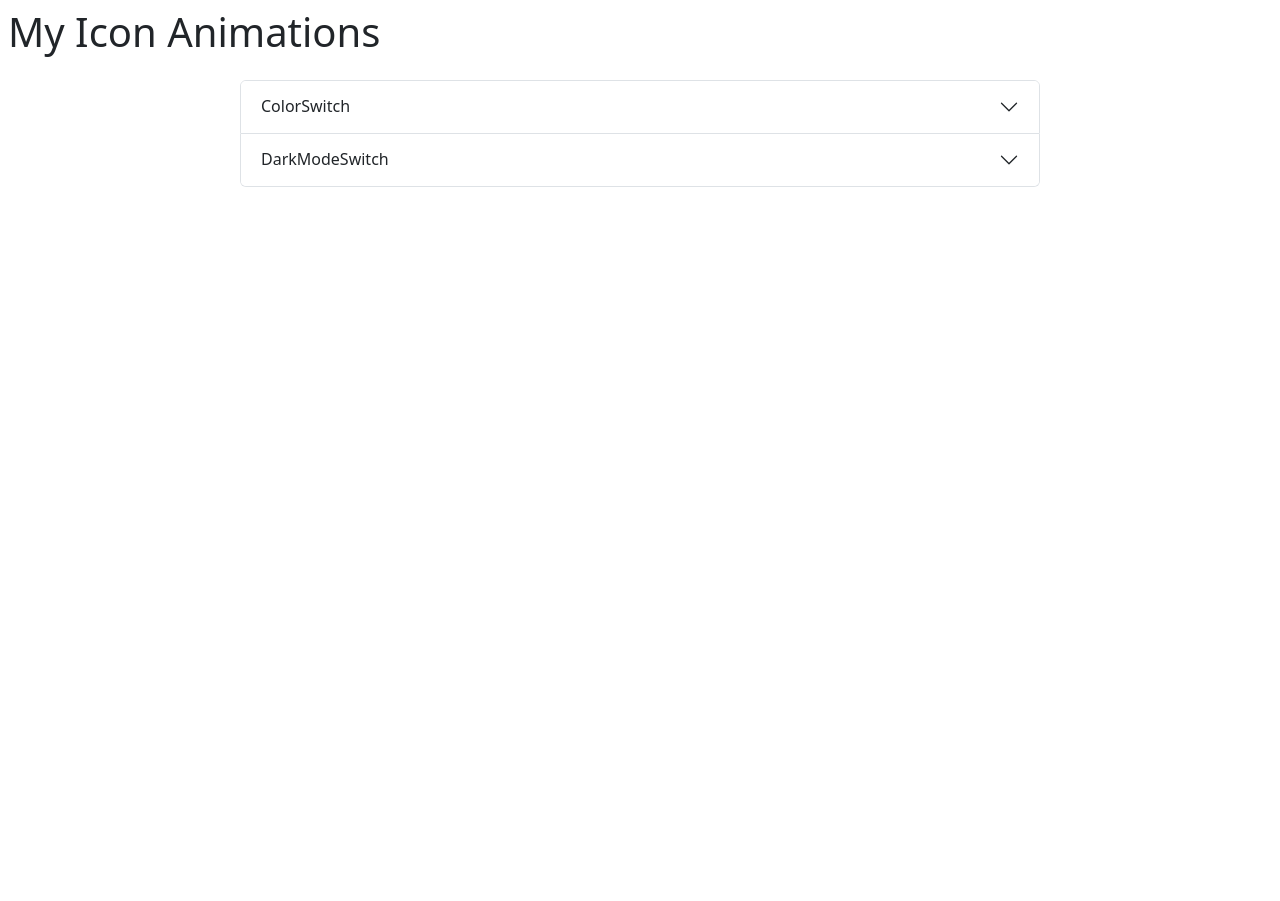
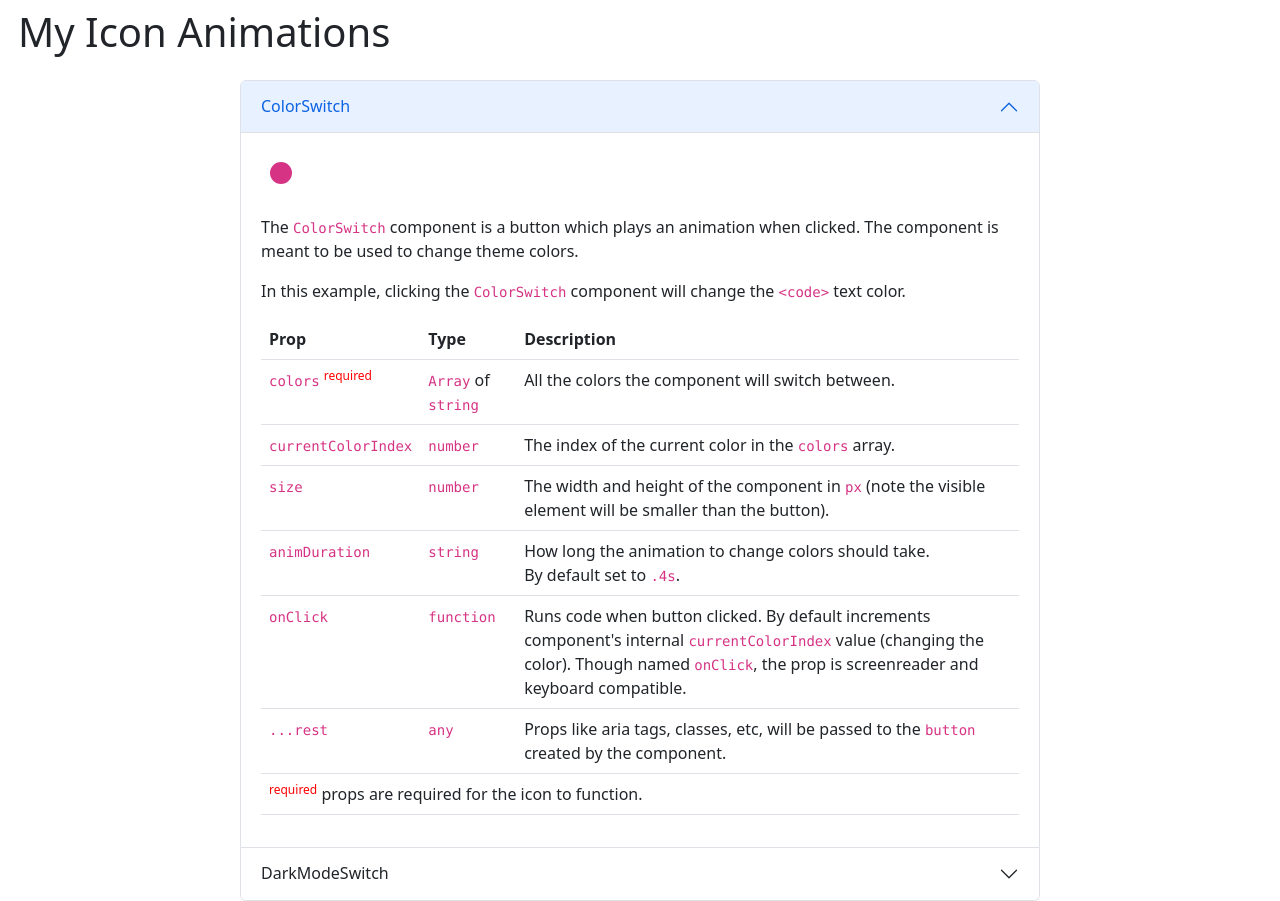
Before and after one commit to arth-shukla/my-icons-documentation, a React (Create React App) app: page / in a window 1280 px wide. Before the commit the page ends 800 px from the top, so only its background shows below. Built offline with nearby package versions, Linux system fonts and the light colour scheme.

Commit message:
homepage styling

```diff
--- a/src/App.scss
+++ b/src/App.scss
@@ -2,6 +2,6 @@ header {
   padding: .5em;
   margin-bottom: 1em;
   h1 {
-    margin: auto;
+    margin: auto .25em;
   }
 }
--- a/src/IconsTest/IconsTest.tsx
+++ b/src/IconsTest/IconsTest.tsx
@@ -5,7 +5,7 @@ import './IconsTest.scss'
 
 function IconSampleDocumentation() {
     return <Accordion>
-        <Accordion alwaysOpen style={{maxWidth: '800px', margin: 'auto',}}>
+        <Accordion defaultActiveKey="0" style={{maxWidth: '800px', margin: 'auto',}}>
             {Object.keys(IconSamples).sort().map((key: string, i: number) => {
                 const IconSample: () => JSX.Element = IconSamples[key]
                 return <Accordion.Item eventKey={String(i)}>
@@ -23,11 +23,6 @@ export default IconSampleDocumentation
 const IconSamples: { [key: string]: () => JSX.Element } = {}
 
 const Req = () => { return <sup style={{color: 'red'}}>required</sup> }
-
-// const AccordionEntryButton = () => {
-//     return <Button label="hi hello" />
-// }
-// IconSamples["Button"] = AccordionEntryButton
 
 const AccordionColorSwitch = () => {
 
```
